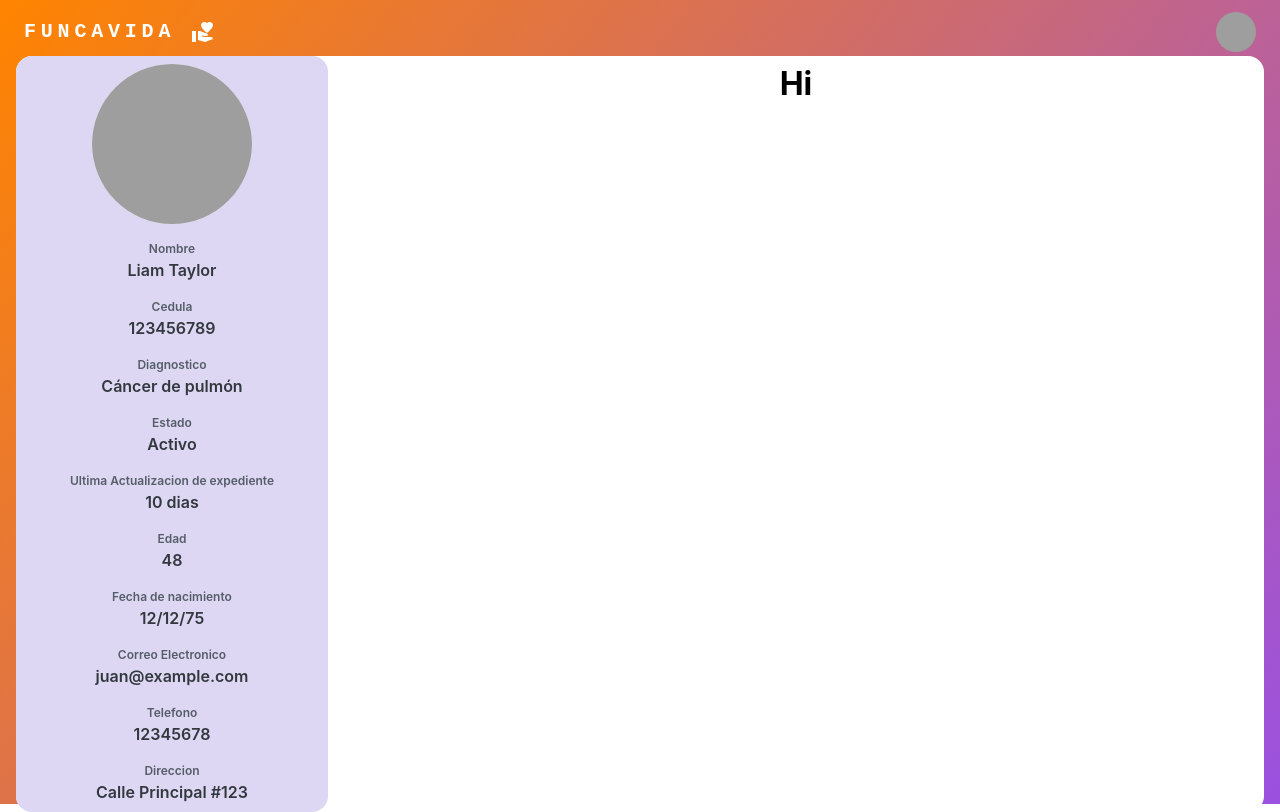
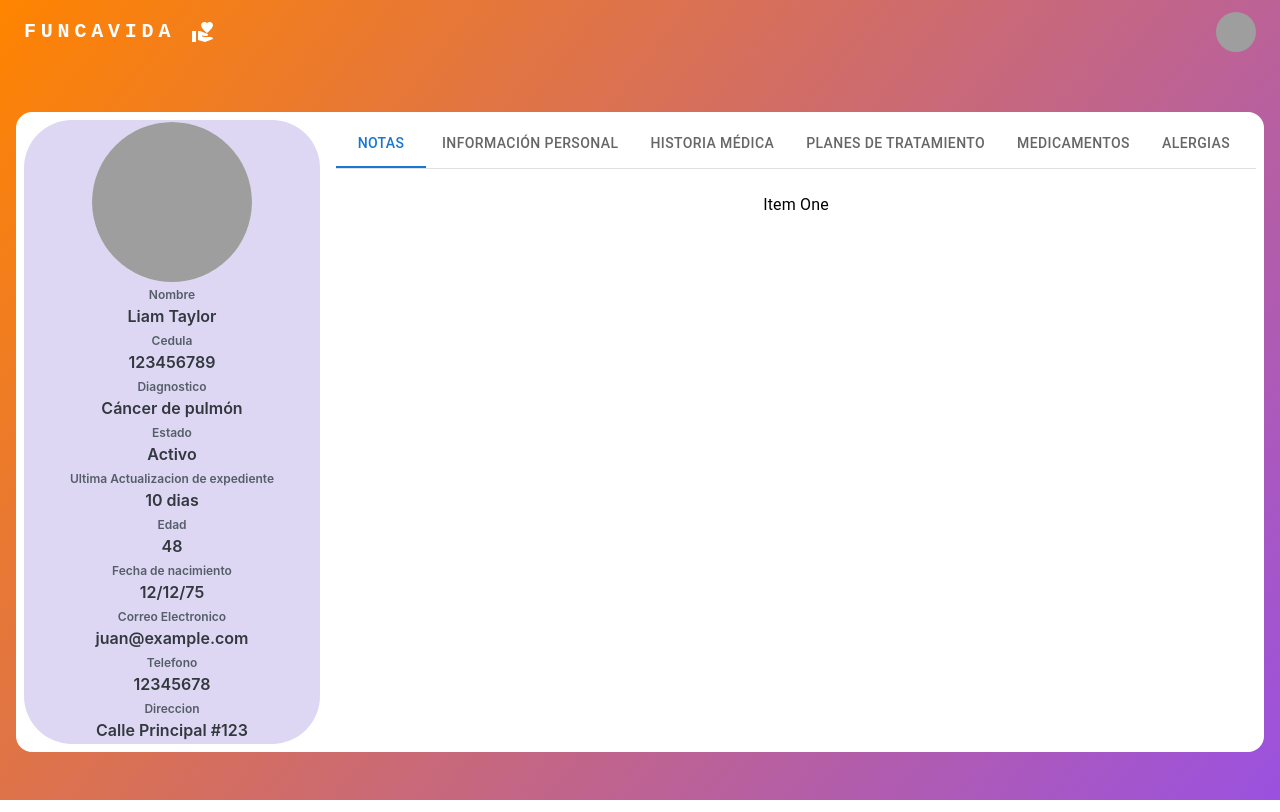
Before and after one commit to cisr-cr/Expedientes-Digitales-Funcavida-React-App, a React (Create React App) app: page /expediente/1 in a window 1280 px wide. Built offline with nearby package versions, Linux system fonts and the light colour scheme; grey boxes are pictures that could not be loaded.

Commit message:
feat: Added Expediente section tabs

```diff
--- a/package.json
+++ b/package.json
@@ -7,7 +7,8 @@
     "@emotion/styled": "^11.11.0",
     "@mui/icons-material": "^5.15.0",
     "@mui/joy": "^5.0.0-beta.18",
-    "@mui/material": "^5.15.0",
+    "@mui/lab": "^5.0.0-alpha.157",
+    "@mui/material": "^5.15.1",
     "@testing-library/jest-dom": "^5.17.0",
     "@testing-library/react": "^13.4.0",
     "@testing-library/user-event": "^13.5.0",
--- a/src/components/Expediente/ExpedienteDetail.js
+++ b/src/components/Expediente/ExpedienteDetail.js
@@ -2,6 +2,7 @@ import React from "react";
 import Grid from "@mui/material/Unstable_Grid2";
 import { useParams } from "react-router-dom";
 import ExpedienteInfo from "./ExpedienteInfo";
+import ExpedienteSections from "./ExpedienteSections";
 
 export default function ExpedienteDetail() {
   let { id } = useParams();
@@ -11,7 +12,7 @@ export default function ExpedienteDetail() {
         <ExpedienteInfo />
       </Grid>
       <Grid xs={9}>
-        <h1>Hi</h1>
+        <ExpedienteSections />
       </Grid>
     </Grid>
   );
--- a/src/components/Expediente/ExpedienteInfo.css
+++ b/src/components/Expediente/ExpedienteInfo.css
@@ -1,6 +1,5 @@
 .ExpedienteGrid {
   min-height: 100%;
   background-color: #ddd7f3;
-  margin: auto;
-  border-radius: 1rem;
+  border-radius: 3rem;
 }
--- a/src/components/Expediente/ExpedienteInfo.js
+++ b/src/components/Expediente/ExpedienteInfo.js
@@ -10,8 +10,7 @@ export default function ExpedienteInfo() {
       className="ExpedienteGrid"
       container
       direction="column"
-      justifyContent="flex-start"
-      spacing={2}
+      justifyContent="space-around"
     >
       <Grid>
         <Avatar
--- /dev/null
+++ b/src/components/Expediente/ExpedienteSections.js
@@ -0,0 +1,58 @@
+import React from "react";
+import Box from "@mui/material/Box";
+import Tab from "@mui/material/Tab";
+import TabContext from "@mui/lab/TabContext";
+import TabList from "@mui/lab/TabList";
+import TabPanel from "@mui/lab/TabPanel";
+
+export default function ExpedienteSections() {
+  const [value, setValue] = React.useState("1");
+
+  const handleChange = (event, newValue) => {
+    setValue(newValue);
+  };
+
+  return (
+    <Box
+      sx={{
+        width: "100%",
+        height: "100%",
+        typography: "body1",
+      }}
+    >
+      <TabContext value={value}>
+        <Box sx={{ borderBottom: 1, borderColor: "divider" }}>
+          <TabList
+            onChange={handleChange}
+            aria-label="lab API tabs example"
+            variant="scrollable"
+            scrollButtons="auto"
+          >
+            <Tab label="Notas" value="1" />
+            <Tab label="Información Personal" value="2" />
+            <Tab label="Historia Médica" value="3" />
+            <Tab label="Planes de Tratamiento" value="4" />
+            <Tab label="Medicamentos" value="5" />
+            <Tab label="Alergias" value="6" />
+            <Tab label="Seguimiento a Largo Plazo" value="7" />
+            <Tab label="Rutinas de Ejercicio" value="8" />
+            <Tab label="Rutinas de Bienestar" value="9" />
+            <Tab label="Plan Nutricional" value="10" />
+            <Tab label="Datos Familiares" value="11" />
+          </TabList>
+        </Box>
+        <TabPanel value="1">Item One</TabPanel>
+        <TabPanel value="2">Item Two</TabPanel>
+        <TabPanel value="3">Item Three</TabPanel>
+        <TabPanel value="4">Item Four</TabPanel>
+        <TabPanel value="5">Item Five</TabPanel>
+        <TabPanel value="6">Item Six</TabPanel>
+        <TabPanel value="7">Item Seven</TabPanel>
+        <TabPanel value="8">Item Eight</TabPanel>
+        <TabPanel value="9">Item Nine</TabPanel>
+        <TabPanel value="10">Item Ten</TabPanel>
+        <TabPanel value="11">Item Eleven</TabPanel>
+      </TabContext>
+    </Box>
+  );
+}
```
Also changed, not shown: 1 other file (tests, documents, lock files or other folders).
